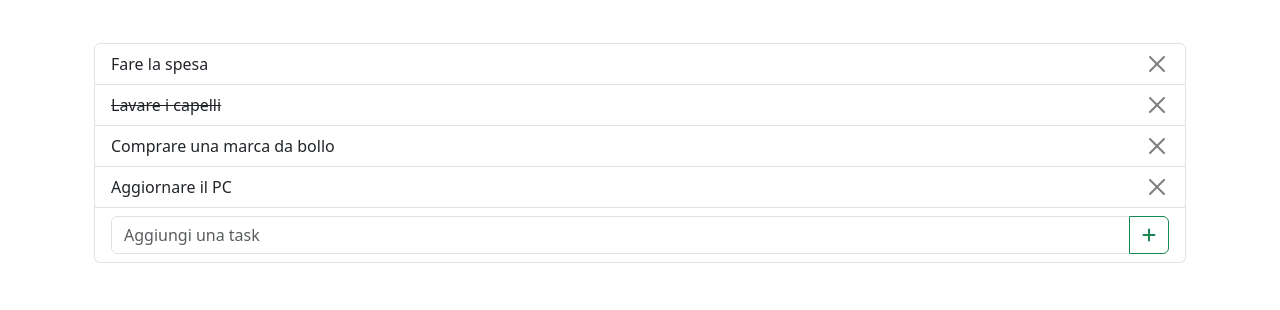
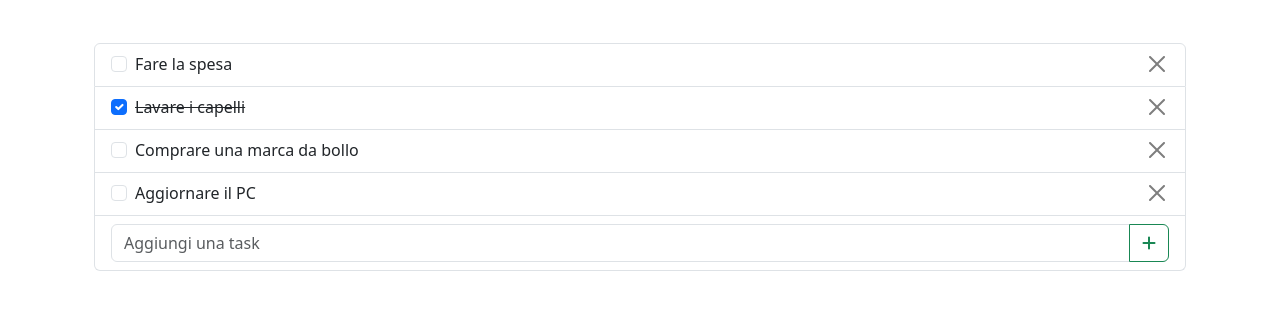
Before and after one commit to BiagioCaputo/vue-todolist, a plain HTML site: page index.html in a window 1280 px wide. Shown: the part 248-558 px from the top of the page. Drawn offline with nearby package versions, Linux system fonts and the light colour scheme.

Commit message:
creato un label per raggruppare il checkbox e il text e collegato il checkbox al value del done

```diff
--- a/index.html
+++ b/index.html
@@ -33,8 +33,12 @@
             <ul class="list-group mt-5">
                 <!-- Corpo principale della lista con le varie task -->
                 <li class="list-group-item d-flex justify-content-between"  v-for="task in tasks">
-                    <span v-if="task.done" class="text-decoration-line-through">{{task.text}}</span>
-                    <span v-else>{{task.text}}</span>
+                    <div class="form-check">
+                        <label role="button" class="form-check-label" :class="{'text-decoration-line-through' : task.done}">
+                            <input class="form-check-input" type="checkbox" v-model = "task.done">
+                            {{task.text}}
+                        </label>
+                    </div>
                     <button type="button" class="btn-close" @click= "removeTask(task.id)"></button>
 
                 </li>
@@ -46,6 +50,7 @@
                     </div>
                 </li>
             </ul>
+            <!-- Nel caso la lista fosse vuota -->
             <h2 class="text-center" v-show = "!tasks.length">Non ci sono task</h2>
         </div>
 
```
